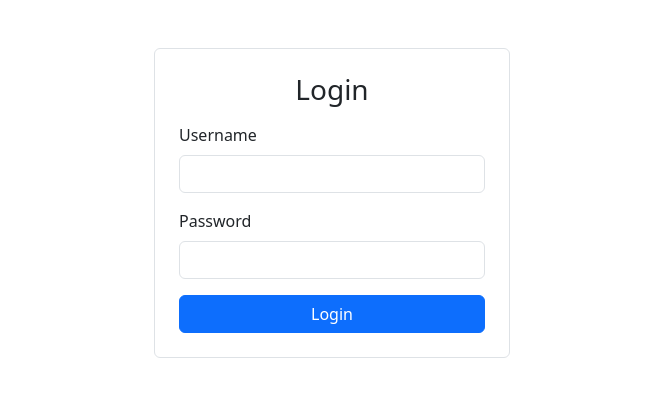
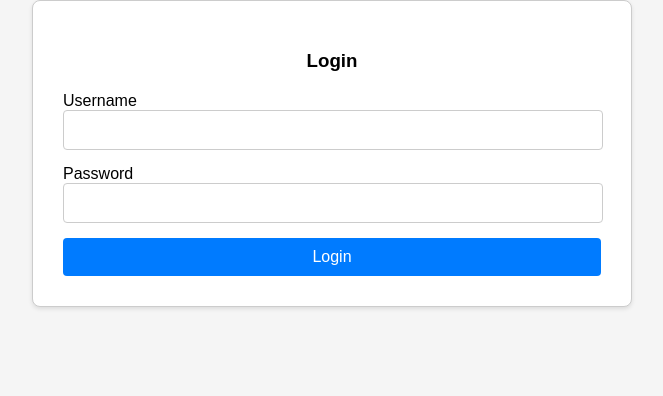
Before and after one commit to andrewmalley725/chat-app, a React (Create React App) app in the folder client/: page / in a window 1280 px wide. Shown: the top 396 px of the page, without its empty margins (308-971 px from the left). Built offline with nearby package versions, Linux system fonts and the light colour scheme; no server answers.

Commit message:
improved ui functionality

```diff
--- a/client/src/App.css
+++ b/client/src/App.css
@@ -0,0 +1,96 @@
+/* Global styles */
+body {
+    font-family: Arial, sans-serif;
+  }
+
+  .container {
+    max-width: 600px;
+    margin: 0 auto;
+  }
+
+  /* Card styles */
+  .card {
+    border: 1px solid #ccc;
+    border-radius: 8px;
+    box-shadow: 0 2px 4px rgba(0, 0, 0, 0.1);
+  }
+
+  .card-body {
+    padding: 20px;
+  }
+
+  /* Rooms sidebar styles */
+  .rooms-sidebar {
+    width: 200px;
+    float: left;
+  }
+
+  .list-group {
+    list-style: none;
+    padding: 0;
+  }
+
+  .list-group-item {
+    cursor: pointer;
+    border: none;
+    border-radius: 0;
+    padding: 10px 20px;
+    font-size: 16px;
+    color: #333;
+  }
+
+  .list-group-item:hover {
+    background-color: #f0f0f0;
+  }
+
+  /* Chat box styles */
+  .chat-box {
+    overflow: hidden;
+    margin-left: 210px;
+    height:500px;
+  }
+
+  .messages {
+    max-height: 400px;
+    overflow-y: auto;
+  }
+
+  .message {
+    padding: 5px 0;
+  }
+
+  .message-content {
+    font-size: 16px;
+  }
+
+  /* Message input styles */
+  .message-input-container {
+    display: flex;
+    margin-top: 10px;
+  }
+
+  .message-input {
+    flex: 1;
+    padding: 10px;
+    font-size: 16px;
+    border: 1px solid #ccc;
+    border-radius: 4px;
+  }
+
+  /* Button styles */
+  .btn {
+    padding: 8px 16px;
+    border: none;
+    border-radius: 4px;
+    cursor: pointer;
+    font-size: 16px;
+  }
+
+  .btn-primary {
+    background-color: #007bff;
+    color: #fff;
+  }
+
+  .btn-primary:hover {
+    background-color: #0056b3;
+  }
--- /dev/null
+++ b/client/src/Login.styles.css
@@ -0,0 +1,64 @@
+/* Global styles */
+body {
+    font-family: Arial, sans-serif;
+    background-color: #f5f5f5;
+    margin: 0;
+    padding: 0;
+}
+
+.container {
+    max-width: 600px;
+    margin: 0 auto;
+}
+
+/* Login form styles */
+.login-form {
+    border: 1px solid #ccc;
+    border-radius: 8px;
+    box-shadow: 0 2px 4px rgba(0, 0, 0, 0.1);
+    padding: 30px;
+    background-color: #fff;
+}
+
+.login-title {
+    text-align: center;
+    margin-bottom: 20px;
+}
+
+.login-error {
+    text-align: center;
+    color: red;
+    margin-bottom: 10px;
+    display: none;
+}
+
+.login-input-group {
+    margin-bottom: 15px;
+}
+
+.login-label {
+    font-size: 16px;
+}
+
+.login-input {
+    width: 100%;
+    padding: 10px 0;
+    font-size: 16px;
+    border: 1px solid #ccc;
+    border-radius: 4px;
+}
+
+.login-button {
+    width: 100%;
+    padding: 10px 0;
+    background-color: #007bff;
+    color: #fff;
+    border: none;
+    border-radius: 4px;
+    font-size: 16px;
+    cursor: pointer;
+}
+
+.login-button:hover {
+    background-color: #0056b3;
+}
--- a/client/src/components/Home.js
+++ b/client/src/components/Home.js
@@ -1,4 +1,4 @@
-import { React, useEffect, useState } from 'react';
+import { React, useEffect, useState, useRef } from 'react';
 import axios from 'axios';
 
 function Home({socket, api}) {
@@ -7,6 +7,17 @@ function Home({socket, api}) {
     const [roomName, setName] = useState('');
     const [msg, setMsg] = useState('');
     const [messages, setMessages] = useState([]);
+
+    const ref = useRef(null);
+
+    useEffect(() => {
+      if (messages.length) {
+        ref.current?.scrollIntoView({
+          behavior: "smooth",
+          block: "end",
+        });
+      }
+    }, [messages.length]);
 
     useEffect(() => {
         socket.on('message', data => {
@@ -38,19 +49,21 @@ function Home({socket, api}) {
     };
 
 
-    const handleSubmit = () => {
+    const handleSubmit = (e) => {
+      e.preventDefault();
         const data = {
             content: msg,
             roomid: parseInt(roomid),
             userid: localStorage.getItem('userId')
         }
         socket.emit('message', data, roomName);
+        setMsg('');
     };
 
-    const joinRoom = (e) => {
+    const joinRoom = (room) => {
         if (roomName)
         socket.emit('leave-room', roomName);
-        const selectedRoomId = parseInt(e.target.value);
+        const selectedRoomId = parseInt(room);
         const selectedRoom = rooms.find((room) => room.roomid === selectedRoomId);
 
         if (selectedRoom) {
@@ -58,53 +71,61 @@ function Home({socket, api}) {
         setName(selectedRoom.room_name);
         }
     };
-
+    console.log(roomName)
     return (
       <div className="container mt-4">
       <div className="card">
         <div className="card-body">
+          <div className="rooms-sidebar">
+            {rooms && (
+              <ul className="list-group">
+                {rooms.map((room) => (
+                  <li
+                    key={room.roomid}
+                    className="list-group-item room-item"
+                    onClick={() => joinRoom(room.roomid)}
+                  >
+                    {room.room_name}
+                  </li>
+                ))}
+              </ul>
+            )}
+          </div>
+          <div className="chat-box">
             <div className="messages">
-              { messages
-                ? messages.map((message, index) => (
+              {messages.length > 0 ? (
+                messages.map((message, index) => (
                   <div key={index} className="message">
                     <p className="message-content">{`${message.user.username} says: ${message.content}`}</p>
                   </div>
                 ))
-                : null}
+              ) : roomName === '' ?
+              (
+                <p>Select a room</p>
+              ) : (
+                <p>Loading messages...</p>
+              )}
+              <div ref={ref}></div>
             </div>
-            <div className="room-select">
-              <label htmlFor="roomSelect">Room:</label>
-              <select
-                id="roomSelect"
-                className="form-select"
-                onChange={joinRoom}
-              >
-                <option value="">Select a room to join</option>
-                {rooms
-                  ? rooms.map((room) => (
-                      <option key={room.roomid} value={room.roomid}>
-                        {room.room_name}
-                      </option>
-                    ))
-                  : null}
-              </select>
-            </div>
-            <div>
+
+            <div className="message-input-container">
+              <form onSubmit={handleSubmit}>
                 <input
                   className="form-control message-input"
                   type="text"
-                onKeyUp={handleChange}
+                  onChange={handleChange}
+                  value={msg}
                   placeholder="Message"
                 />
-            </div>
-            <div>
                 <button
                   className="btn btn-primary mt-2"
                   type="submit"
-                onClick={handleSubmit}
+                  disabled={roomName === '' ? true : false}
                 >
                   Submit
                 </button>
+              </form>
+            </div>
           </div>
         </div>
       </div>
--- a/client/src/components/Login.js
+++ b/client/src/components/Login.js
@@ -1,8 +1,10 @@
 import React from "react";
 import { useRef, useState } from "react";
 import axios from 'axios';
+import '../Login.styles.css';
 
-export default function Login({api}) {
+
+export default function Login({ api }) {
     const [msg, setMsg] = useState("");
     const userName = useRef("");
     const passWord = useRef("");
@@ -18,49 +20,47 @@ export default function Login({api}) {
 
         axios.post(`${api}/authenticate`, body).then((response) => {
             console.log(response.data)
-            if (response.data.status === "success")
-            {
+            if (response.data.status === "success") {
                 localStorage.setItem("userId", response.data.record.userid);
                 localStorage.setItem("username", response.data.record.username);
                 window.location.href = '/index';
             }
-            else
-            {
+            else {
                 setMsg(response.data.status);
             }
         });
     }
 
-    return(
+    return (
         <div className="container mt-5">
             <div className="row justify-content-center">
                 <div className="col-md-6 col-lg-4">
-                <form className="p-4 border rounded" onSubmit={handleSubmit}>
-                <h3 className="mb-3 text-center">Login</h3>
-                <h4 className="mb-3 text-center" style={{display: msg ? 'block' : 'none', color: 'red'}}>{msg}</h4>
-                <div className="mb-3">
-                    <label htmlFor="username" className="form-label">
+                    <form className="login-form" onSubmit={handleSubmit}>
+                        <h3 className="login-title">Login</h3>
+                        <h4 className="login-error" style={{ display: msg ? 'block' : 'none' }}>{msg}</h4>
+                        <div className="login-input-group">
+                            <label htmlFor="username" className="login-label">
                                 Username
                             </label>
                             <input
                                 type="text"
-                    className="form-control"
+                                className="login-input"
                                 id="username"
                                 onChange={(e) => (userName.current = e.target.value)}
                             />
                         </div>
-                <div className="mb-3">
-                    <label htmlFor="password" className="form-label">
+                        <div className="login-input-group">
+                            <label htmlFor="password" className="login-label">
                                 Password
                             </label>
                             <input
                                 type="password"
-                    className="form-control"
+                                className="login-input"
                                 id="password"
                                 onChange={(e) => (passWord.current = e.target.value)}
                             />
                         </div>
-                <button type="submit" className="btn btn-primary w-100">
+                        <button type="submit" className="login-button">
                             Login
                         </button>
                     </form>
--- a/client/src/index.js
+++ b/client/src/index.js
@@ -1,7 +1,6 @@
 import React from 'react';
 import ReactDOM from 'react-dom/client';
 import App from './App';
-import 'bootstrap/dist/css/bootstrap.css';
 
 const root = ReactDOM.createRoot(document.getElementById('root'));
 root.render(
```
Lines whose indentation alone changed are shown as unchanged.
